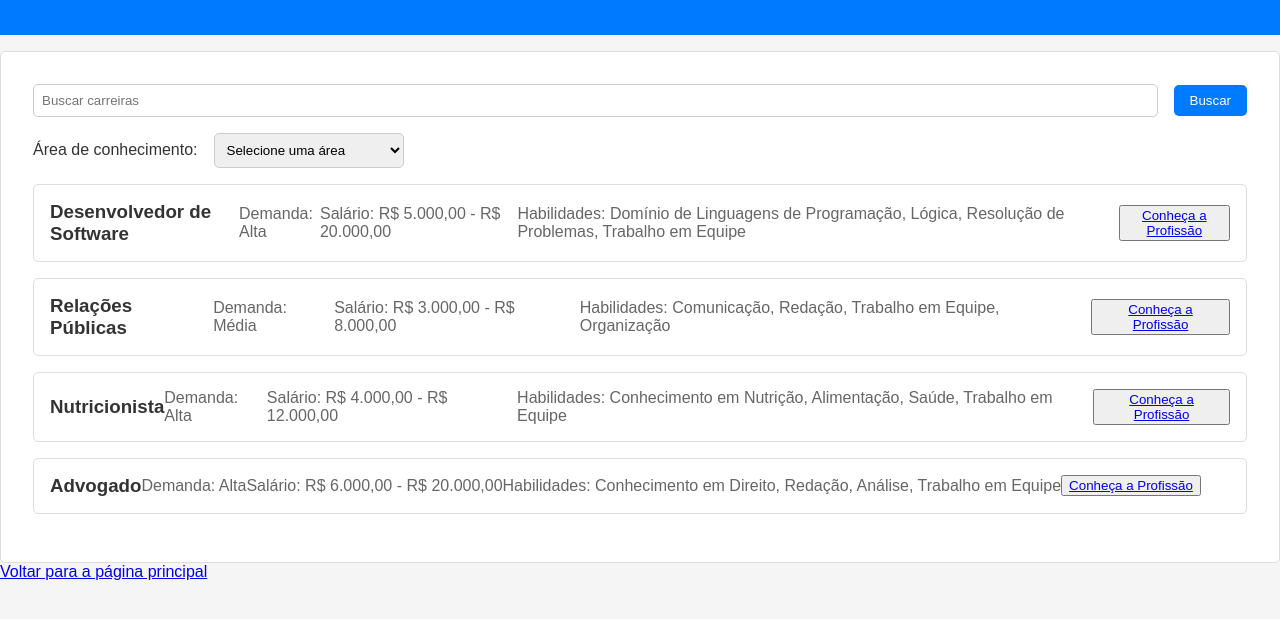
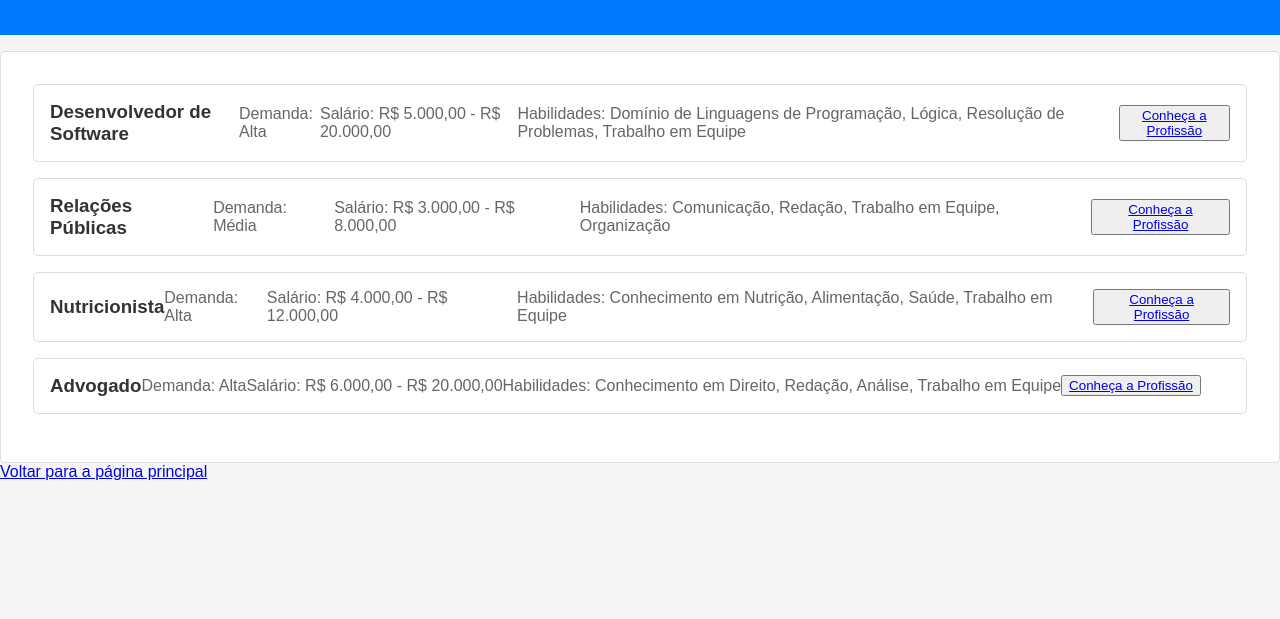
Before and after one commit to Gyovana200/Trabalho_Extens-o, a plain HTML site: page testefogo.html in a window 1280 px wide. Shown: the part 77-696 px from the top of the page. Drawn offline with Linux system fonts and the light colour scheme.

Commit message:
Update testefogo.html

```diff
--- a/testefogo.html
+++ b/testefogo.html
@@ -11,20 +11,6 @@
         <h1>Explorar Carreiras</h1>
     </header>
     <main>
-        <section class="search-bar">
-            <input type="text" id="search-input" placeholder="Buscar carreiras">
-            <button id="search-button">Buscar</button>
-        </section>
-        <section class="filter-bar">
-            <label for="knowledge-area">Área de conhecimento:</label>
-            <select id="knowledge-area">
-                <option value="">Selecione uma área</option>
-                <option value="technology">Tecnologia da informação</option>
-                <option value="health">Saúde</option>
-                <option value="communication">Comunicação</option>
-                <option value="law">Direito</option>
-            </select>
-        </section>
         <section class="career-cards" id="career-cards-container">
             <div class="career-card">
                 <h3>Desenvolvedor de Software</h3>
```
